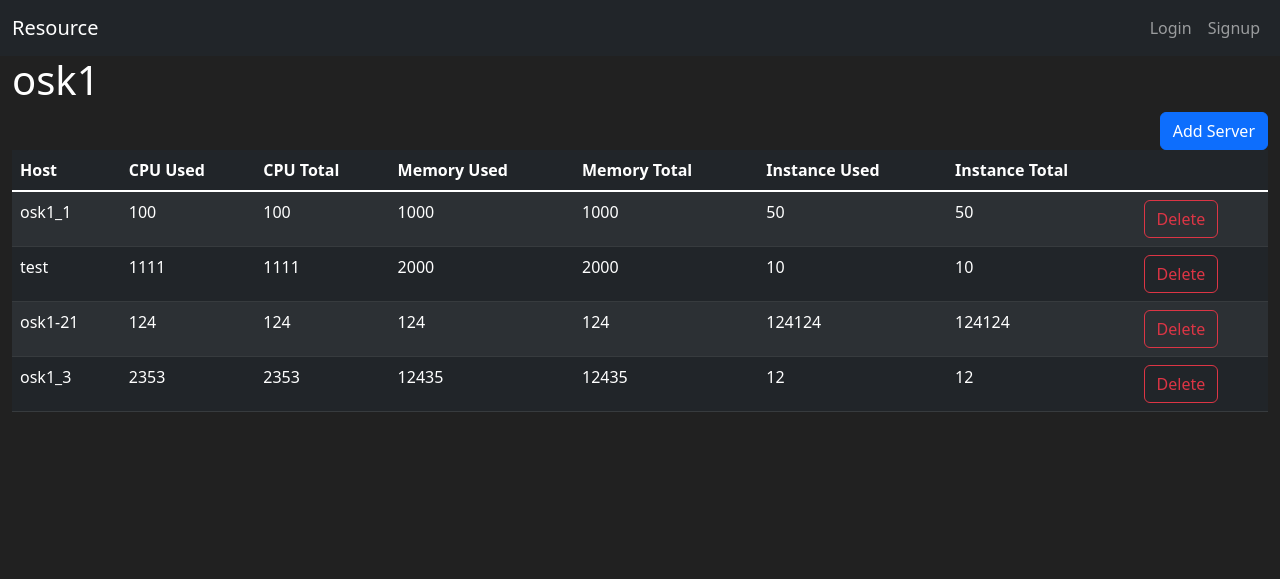
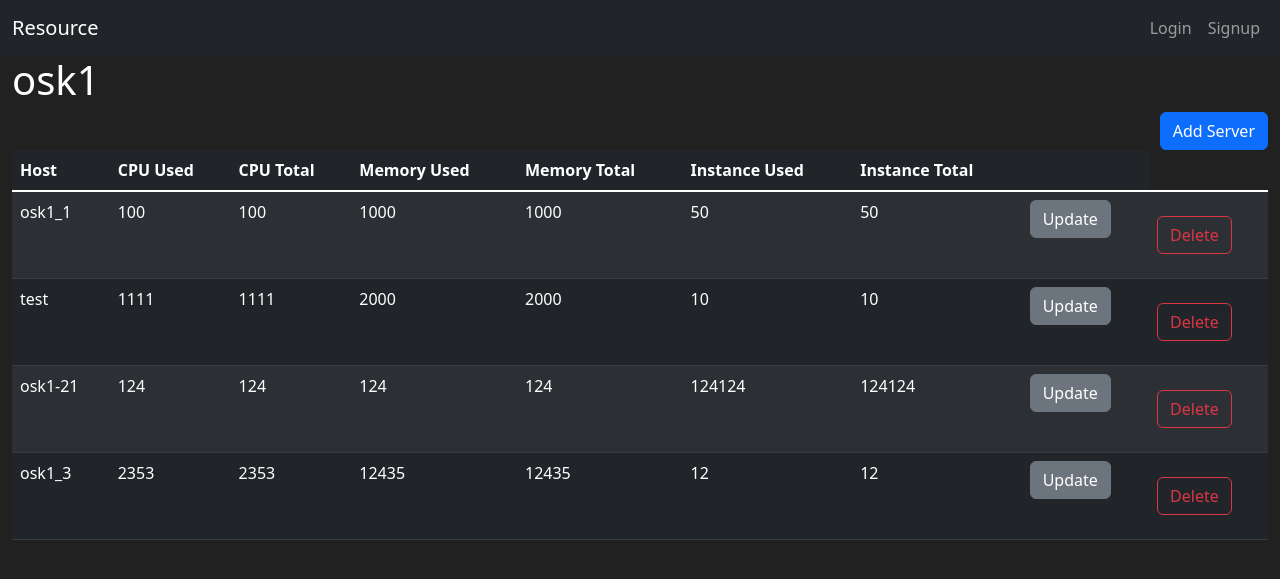
Before and after one commit to hong-per/flask_crypto, a Flask app: page /region/2/ in a window 1280 px wide. Shown: the top 579 px of the page. Run offline with Flask 2, Linux system fonts and the light colour scheme; data comes from the database, SQL or seed files in the repository.

Commit message:
add udpate and delete details in region detail page

```diff
--- a/resource/templates/region/region_detail.html
+++ b/resource/templates/region/region_detail.html
@@ -35,7 +35,13 @@
             <td>{{ server.instance }}</td>
             <td>{{ server.instance }}</td>
             <td>
-                <button type="button" class="btn btn-outline-danger">Delete</button>
+                <a class="btn btn-secondary" href="{{ url_for('server.update', server_id=server.id) }}" role="button">Update</a>
+            </td>
+            <td>
+                <form method="post" class="my-3">
+                <a class="btn btn-outline-danger" href="{{ url_for('server.delete', server_id=server.id) }}" role="button">Delete</a>
+                <!-- <button type="button" class="btn btn-outline-danger">Delete</button> -->
+                </form>
             </td>
         </tr>
         {% endfor %}
```
